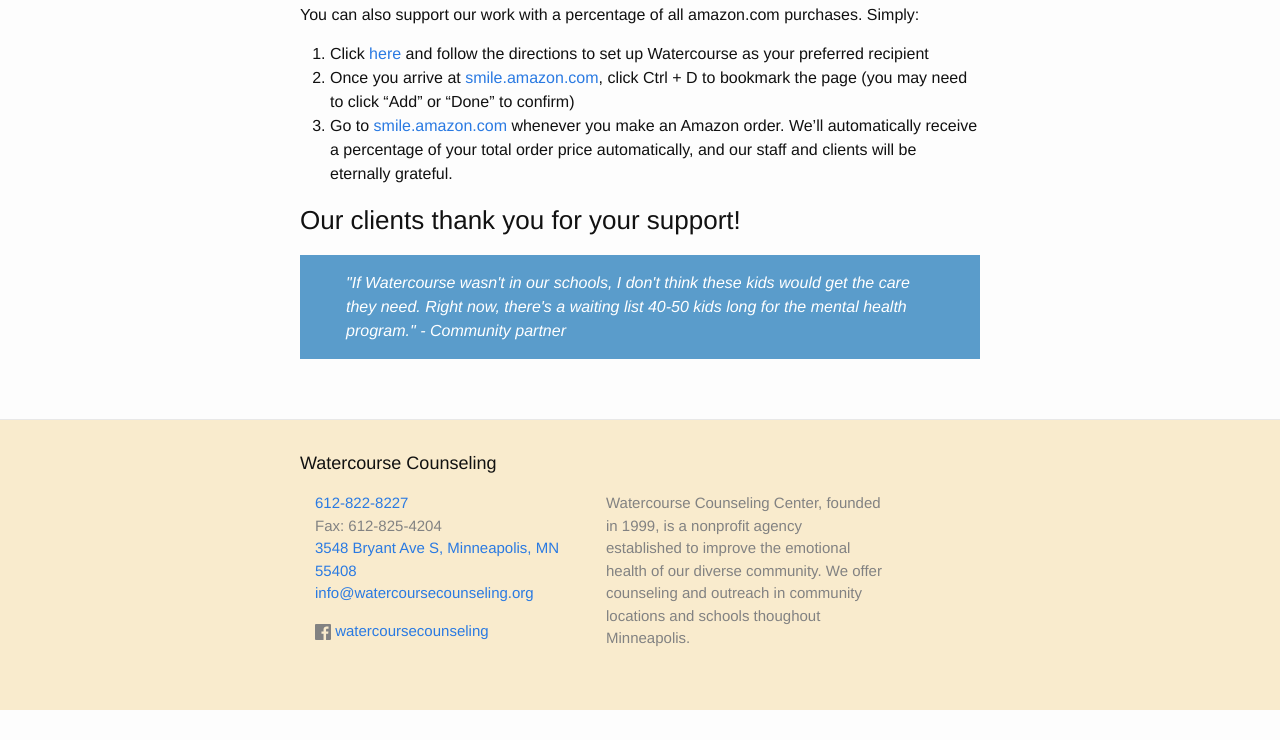
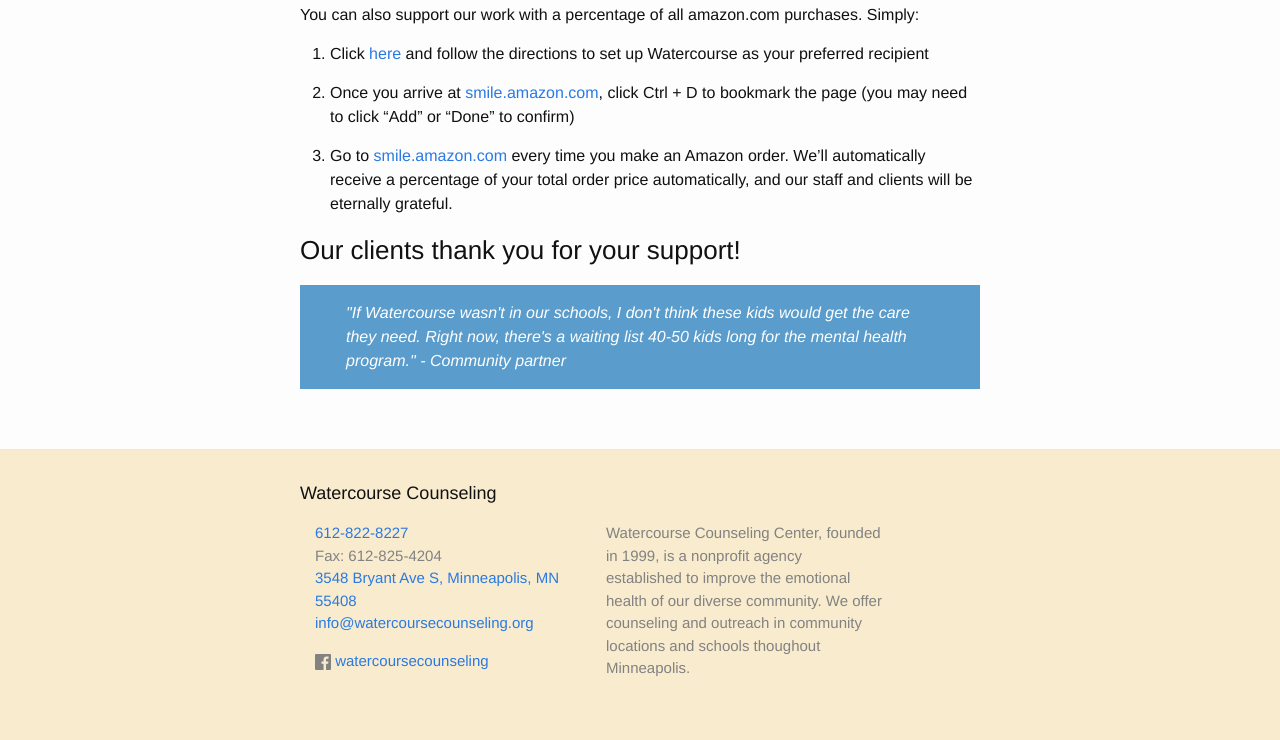
Before and after one commit to watercourse-cc/watercourse, a Jekyll site: the page built from donate.md, in a window 1280 px wide and 900 px high, scrolled down 1710 px, cut to the strip 160-900 px from the top of the window. Built offline with Jekyll 4.4.1, drawn with Linux system fonts in a browser that asks for light colours; before the commit the page ends 2580 px from its top, so only the background shows below that.

Commit message:
Update donate.md

```diff
--- a/donate.md
+++ b/donate.md
@@ -33,8 +33,10 @@
 
 You can also support our work with a percentage of all amazon.com purchases. Simply:
 1. Click [here](https://smile.amazon.com/ch/41-1946275) and follow the directions to set up Watercourse as your preferred recipient
+
 2. Once you arrive at [smile.amazon.com](http://smile.amazon.com), click Ctrl + D to bookmark the page (you may need to click "Add" or "Done" to confirm)
-3. Go to [smile.amazon.com](http://smile.amazon.com) whenever you make an Amazon order. We'll automatically receive a percentage of your total order price automatically, and our staff and clients will be eternally grateful.
+
+3. Go to [smile.amazon.com](http://smile.amazon.com) every time you make an Amazon order. We'll automatically receive a percentage of your total order price automatically, and our staff and clients will be eternally grateful.
 
 ### Our clients thank you for your support!
 
```
